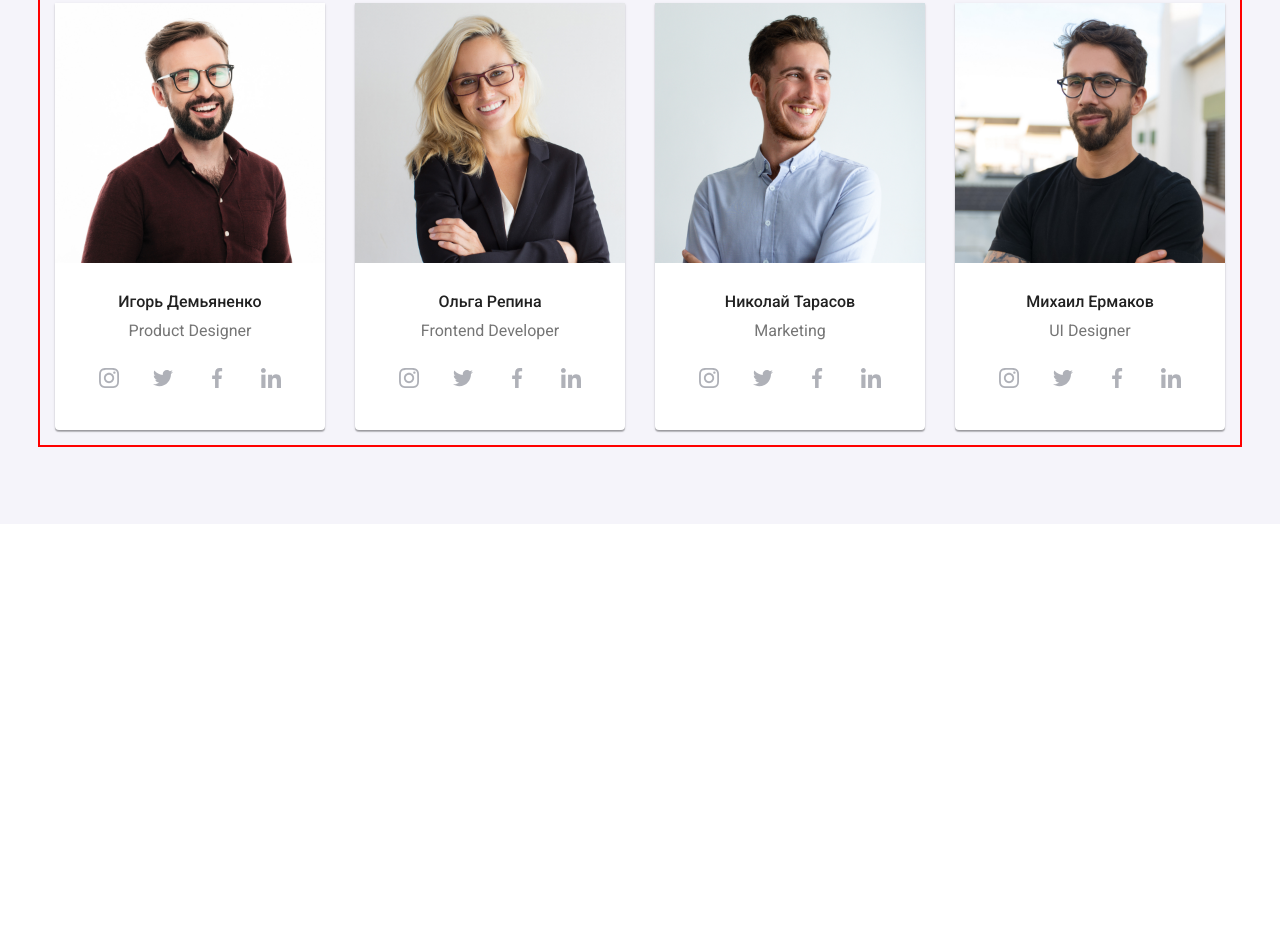
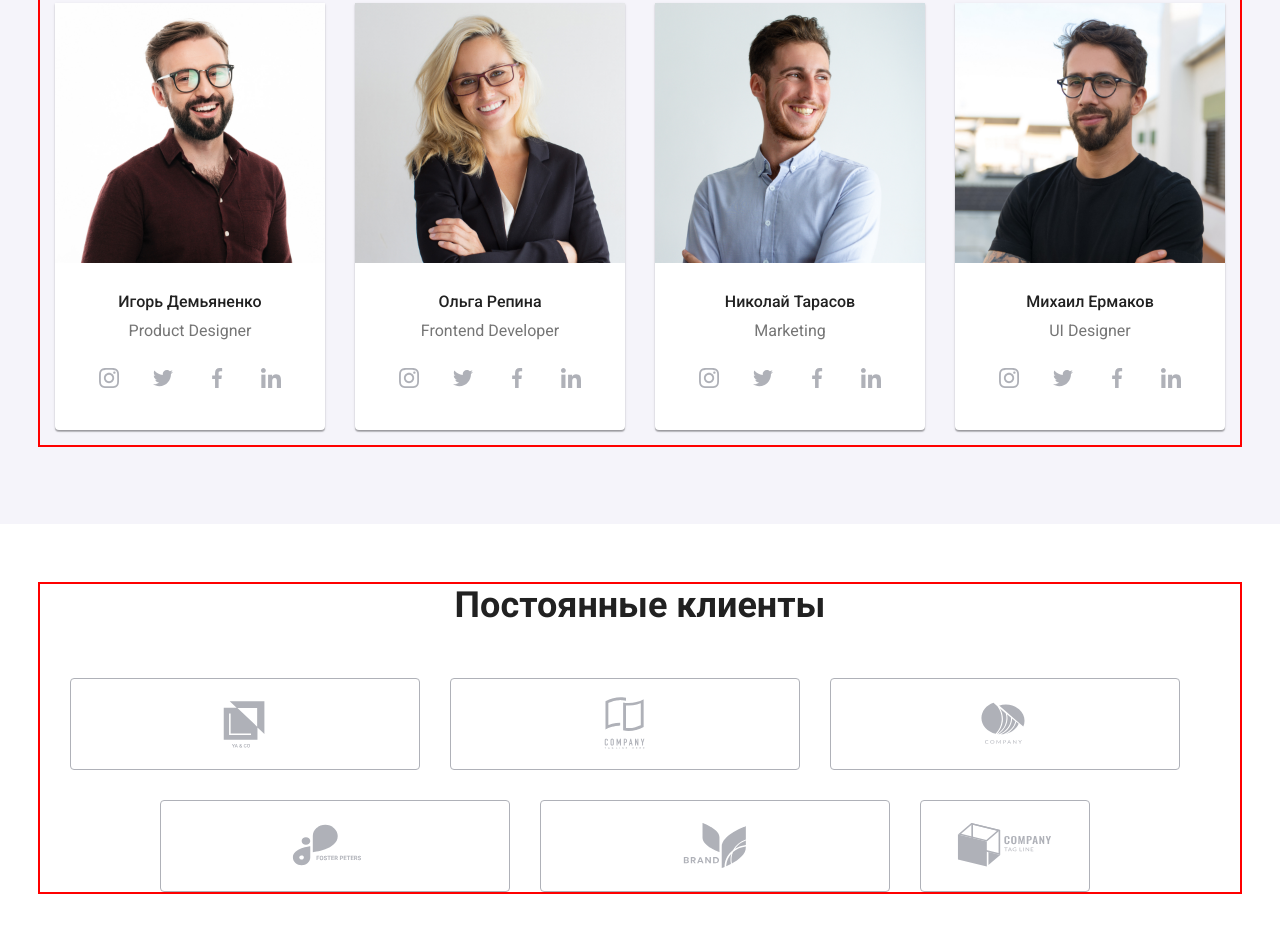
Before and after one commit to AndriiZahoruiko2000/goit-markup-hw-08, a plain HTML site: page index.html in a window 1280 px wide. Shown: the part 1206-2158 px from the top of the page. Before the commit the page ends 1730 px from the top, so only its background shows below. Drawn offline with nearby package versions, Linux system fonts and the light colour scheme.

Commit message:
goit-markup-hw-08

```diff
--- a/index.html
+++ b/index.html
@@ -320,7 +320,7 @@
         </div>
       </section>
       <!-- постоянні клієнти -->
-      <!-- <section class="clients section">
+      <section class="clients section">
         <div class="container">
           <h2 class="title">Постоянные клиенты</h2>
           <ul class="clients__list">
@@ -368,7 +368,7 @@
             </li>
           </ul>
         </div>
-      </section> -->
+      </section>
     </main>
 
     <!--Footer-->
--- a/sass/components/_clients.scss
+++ b/sass/components/_clients.scss
@@ -1,17 +1,29 @@
 .clients {
-  padding: 94px 0;
+  // padding: 94px 0;
+  padding: 60px 0;
 }
 
 .clients__list {
   display: flex;
   justify-content: center;
+  flex-direction: row;
+  flex-wrap: wrap;
+  gap: 30px;
+  @media screen and (min-width: 768px) {
+    margin-right: 30px;
+    flex-direction: row;
+    flex-wrap: wrap;
+  }
 }
 
 .clients__item {
   width: 170px;
   height: 92px;
   &:not(:last-child) {
-    margin-right: 30px;
+    // margin-right: 30px;
+    @media screen and (min-width: 768px) {
+      flex-basis: calc(100% / 3 - 30px);
+    }
   }
 }
 
```
Also changed, not shown: css/main.css, css/main.min.css, 2 other files.
